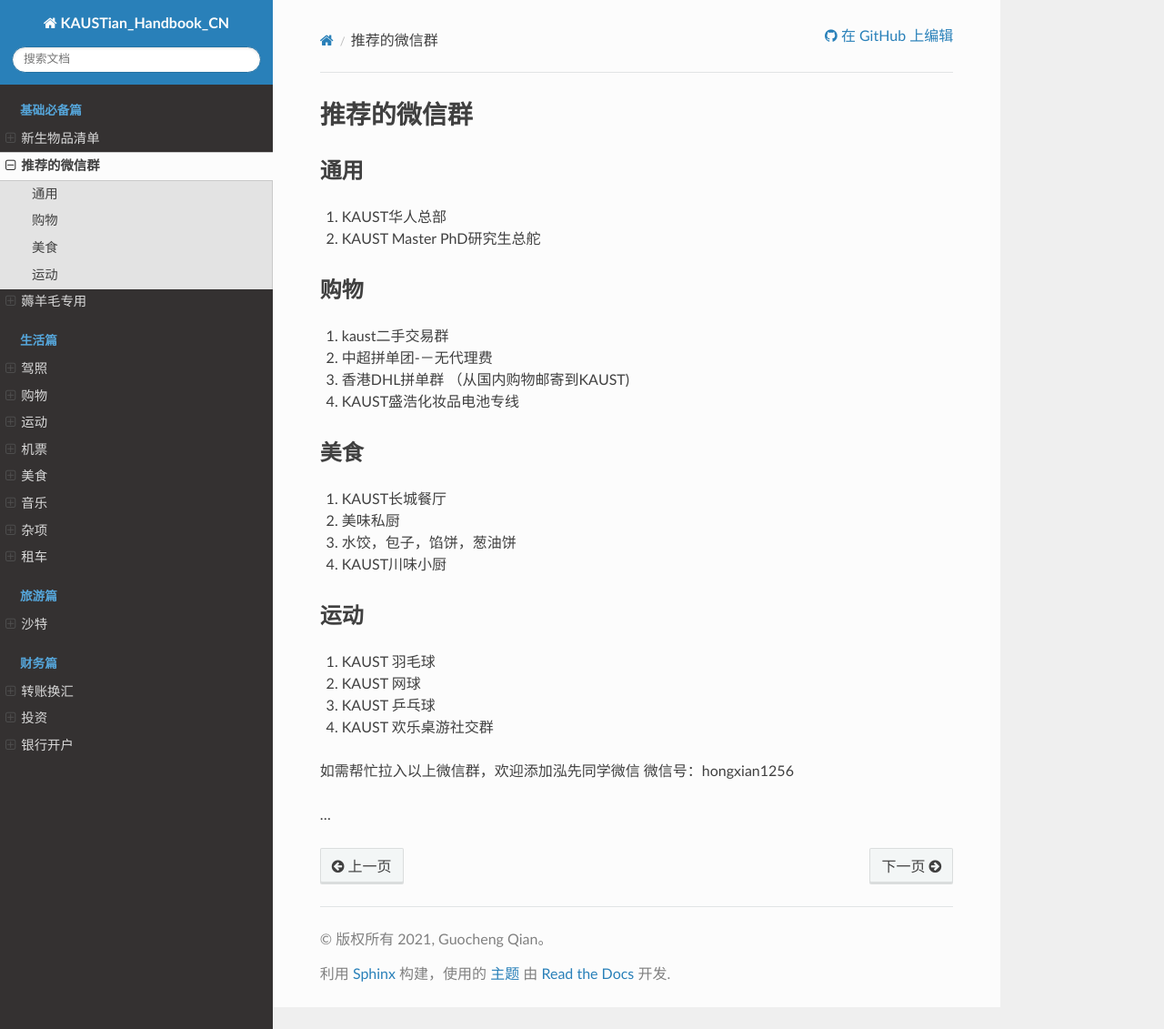
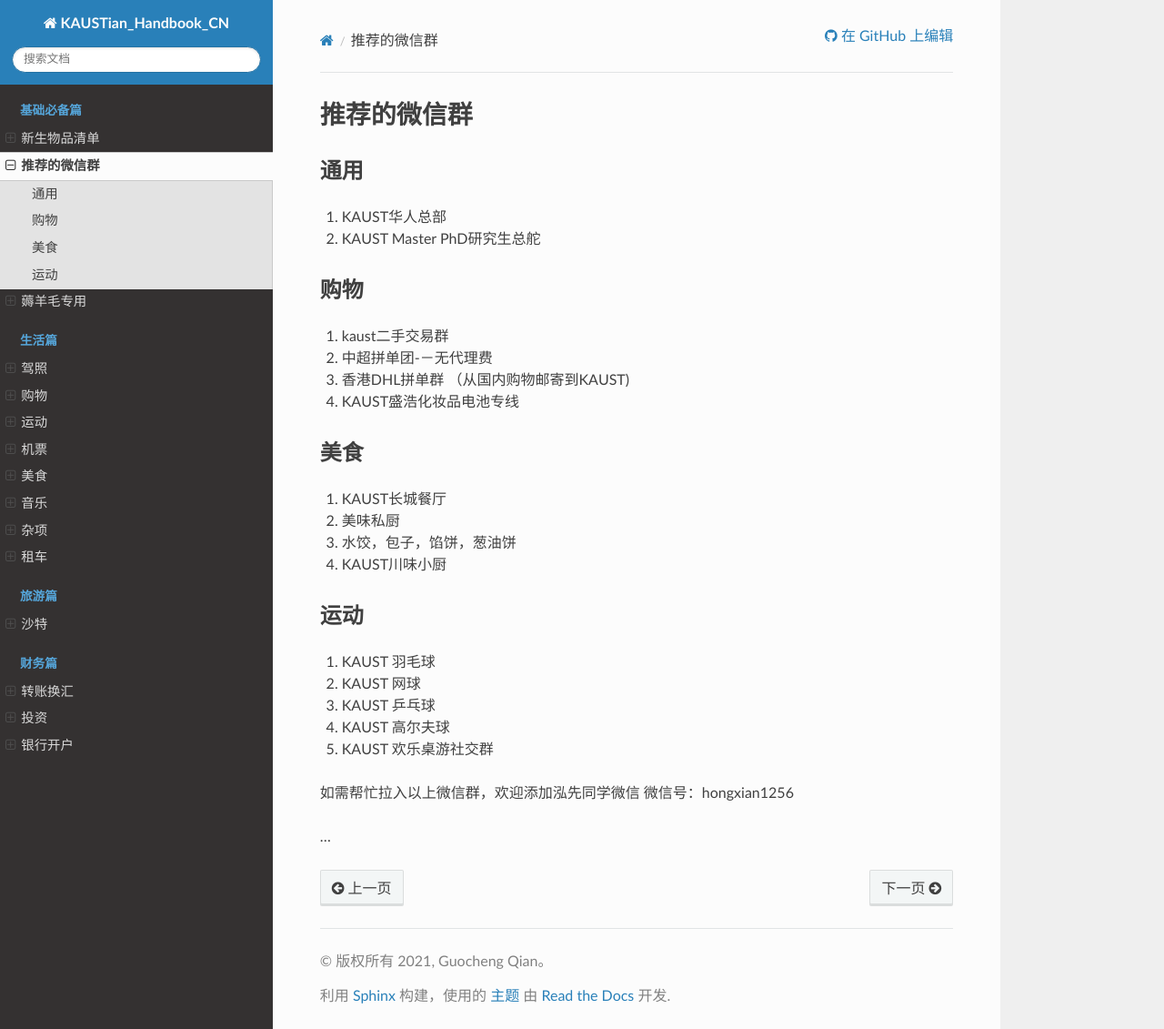
Before and after one commit to guochengqian/KAUSTian_Handbook_CN, a Sphinx documentation site: the page built from docs/content/basic/group_list.rst, in a window 1280 px wide and 1131 px high. Shown: the whole window at 91% size. Built offline with Sphinx 7.4.7 and the Read the Docs theme 2.0.0, drawn with Linux system fonts in a browser that asks for light colours.

Commit message:
Update group_list.rst
添加高尔夫球群

```diff
--- a/docs/content/basic/group_list.rst
+++ b/docs/content/basic/group_list.rst
@@ -35,7 +35,8 @@
 1. KAUST 羽毛球
 2. KAUST 网球
 3. KAUST 乒乓球
-4. KAUST 欢乐桌游社交群
+4. KAUST 高尔夫球
+5. KAUST 欢乐桌游社交群
 
 如需帮忙拉入以上微信群，欢迎添加泓先同学微信
 微信号：hongxian1256
```
